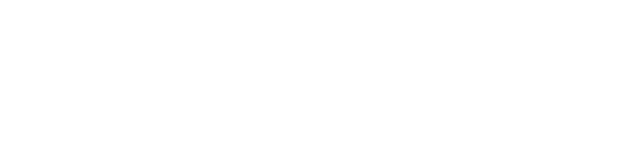
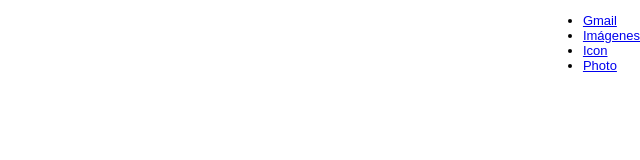
Before and after one commit to dfloresdev/clon-landing-google, a plain HTML site: page index.html in a window 1280 px wide. Shown: the whole page, without its empty margins (640-1280 px from the left). Drawn offline with Linux system fonts and the light colour scheme.

Commit message:
Estilos a nav

```diff
--- a/css/main.css
+++ b/css/main.css
@@ -0,0 +1,16 @@
+body {
+  margin: 0;
+  padding: 0;
+  font-size: 13px;
+  font-family: Arial, Helvetica, sans-serif;
+}
+
+header {
+  width: 100%;
+  height: 60px;
+}
+
+header nav {
+  display: flex;
+  justify-content: flex-end;
+}
--- a/index.html
+++ b/index.html
@@ -7,5 +7,24 @@
     <title>Curso práctico de HTML y CSS</title>
     <link rel="stylesheet" href="/css/main.css" />
   </head>
-  <body></body>
+  <body>
+    <header>
+      <nav>
+        <ul>
+          <li>
+            <a href="http://">Gmail</a>
+          </li>
+          <li>
+            <a href="http://">Imágenes</a>
+          </li>
+          <li>
+            <a href="http://">Icon</a>
+          </li>
+          <li>
+            <a href="http://">Photo</a>
+          </li>
+        </ul>
+      </nav>
+    </header>
+  </body>
 </html>
```
